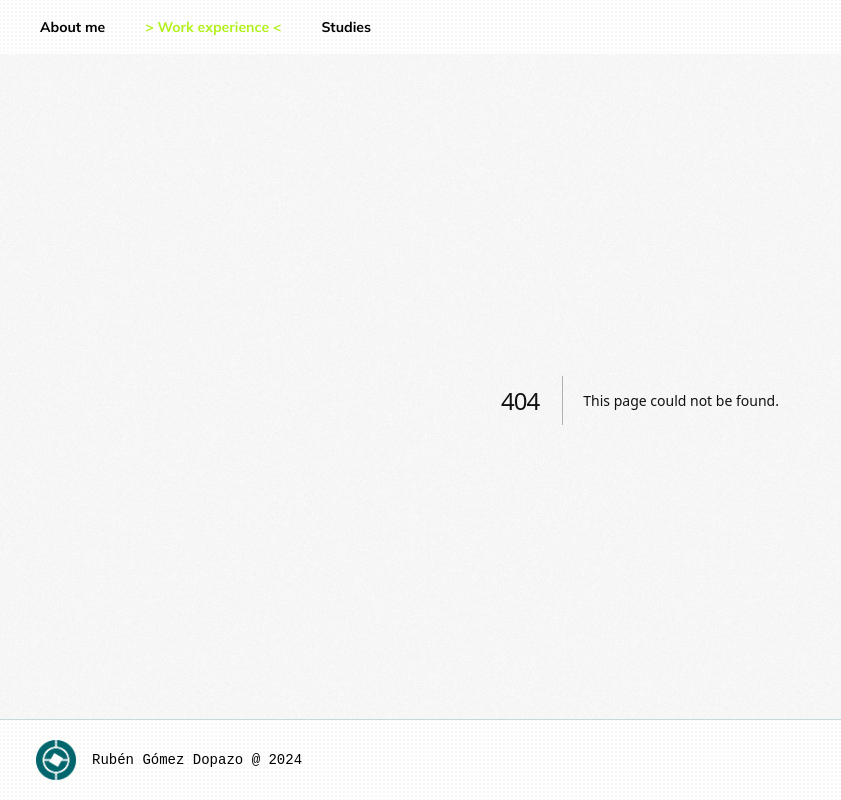
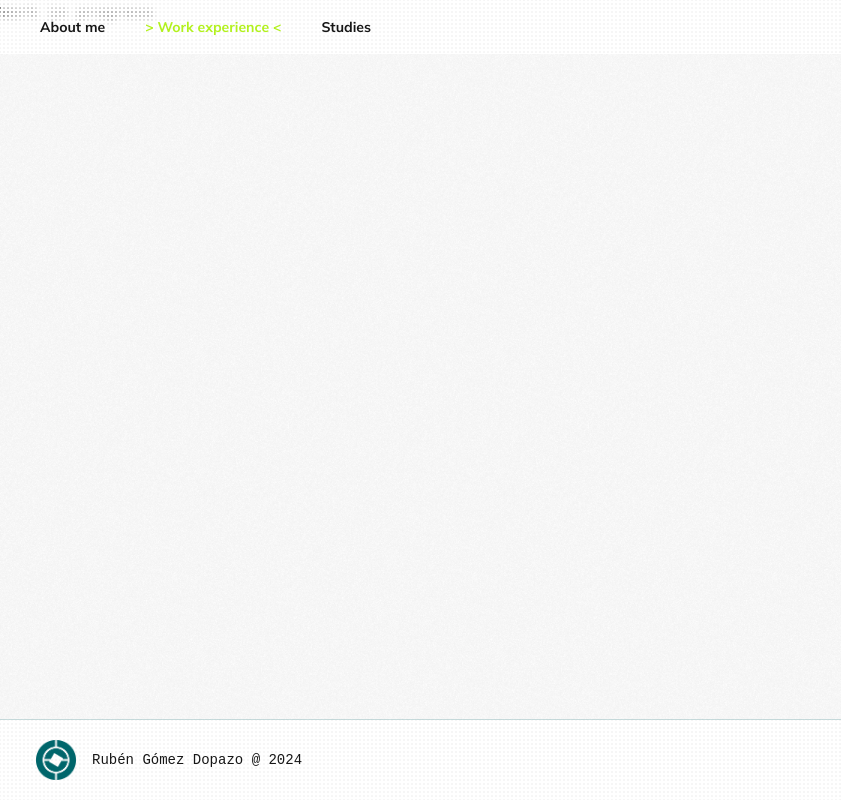
Before and after one commit to Rebun13/portfolio, a Next.js app: page /portfolio/work-experience in a window 1280 px wide. Before the commit this address had no page. Shown: the whole page, without its empty margins (0-841 px from the left). Built offline with nearby package versions, Linux system fonts and the light colour scheme.

Commit message:
Created remaining views No content on them. Ruben Gomez Dopazo

```diff
--- /dev/null
+++ b/app/studies/page.tsx
@@ -0,0 +1,5 @@
+export default async function Studies() {
+    return (
+        <code>Work in progress</code>
+    )
+}
--- /dev/null
+++ b/app/work-experience/page.tsx
@@ -0,0 +1,5 @@
+export default async function WorkExperience() {
+    return (
+        <code>Work in progress</code>
+    )
+}
```
